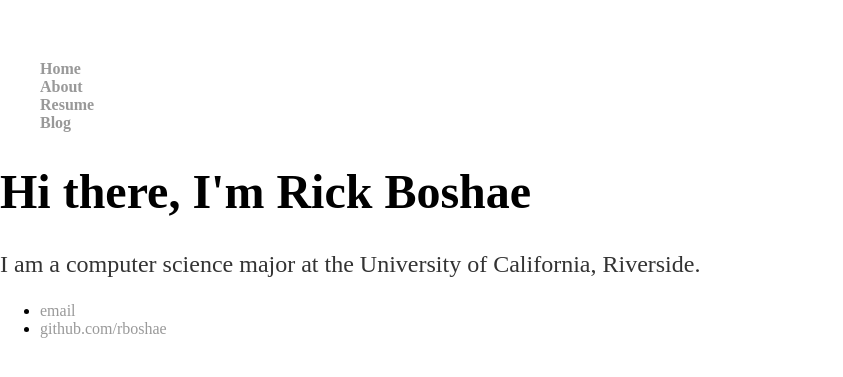
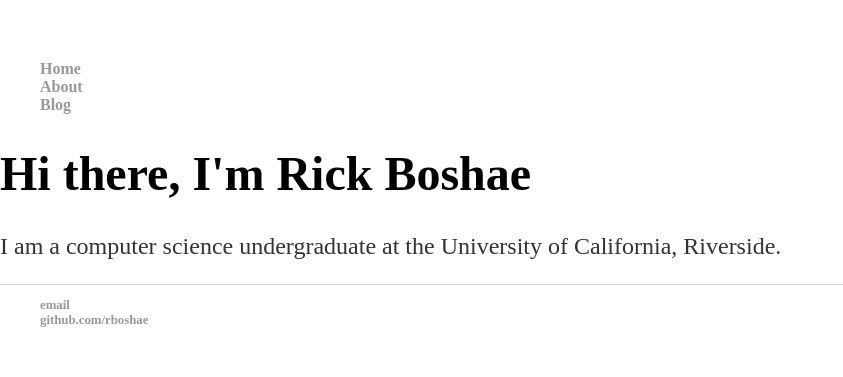
Before and after one commit to RBoshae/Personal-Website-1, a Jekyll site: the page built from index.html, in a window 1280 px wide. Shown: the top 377 px of the page, without its empty margins (0-843 px from the left). Built offline with Jekyll 4.4.1, drawn with Linux system fonts in a browser that asks for light colours.

Commit message:
Update index.html
Replaced the entire contents of the file with a template.

```diff
--- a/index.html
+++ b/index.html
@@ -1,30 +1,8 @@
-<!DOCTYPE html>
-<html>
-    <head>
-        <title> Rick Boshae </title>
-        <!-- link to main stylesheet -->
-        <link rel="stylesheet" type="text/css" href="/css/main.css">
-     </head>
-   <body>
-    <nav>
-    <ul>
-      <li><a href="/">Home</a><li>
-      <li><a href="/">About</a><li>
-      <li><a href="/">Resume</a><li>
-      <li><a href="/">Blog</a><li>
-    </ul>
-    </nav>
-    <div class="container">
-    <div class="blurb">
-      <h1> Hi there, I'm Rick Boshae</h1>
-        <p>I am a computer science major at the University of California, Riverside.</p>
-    </div><!-- /.blurb -->
-    </div><!-- /.container -->
-    <ul>
-      <li><a href="mailto:rbosh001@ucr.edu">email</a>
-    </li>
-      <li><a href="https://github.com/rboshae">github.com/rboshae</a?></li>
-       </ul>
-      </footer>
-     </body>
-    </html>
+---
+layout: default
+title: Rick Boshae
+---
+<div class="blurb">
+    <h1> Hi there, I'm Rick Boshae</h1>
+    <p> I am a computer science undergraduate at the University of California, Riverside.<a href="/about"Read more about my life...</a></p>
+</div><!-- /.blurb -->
```
